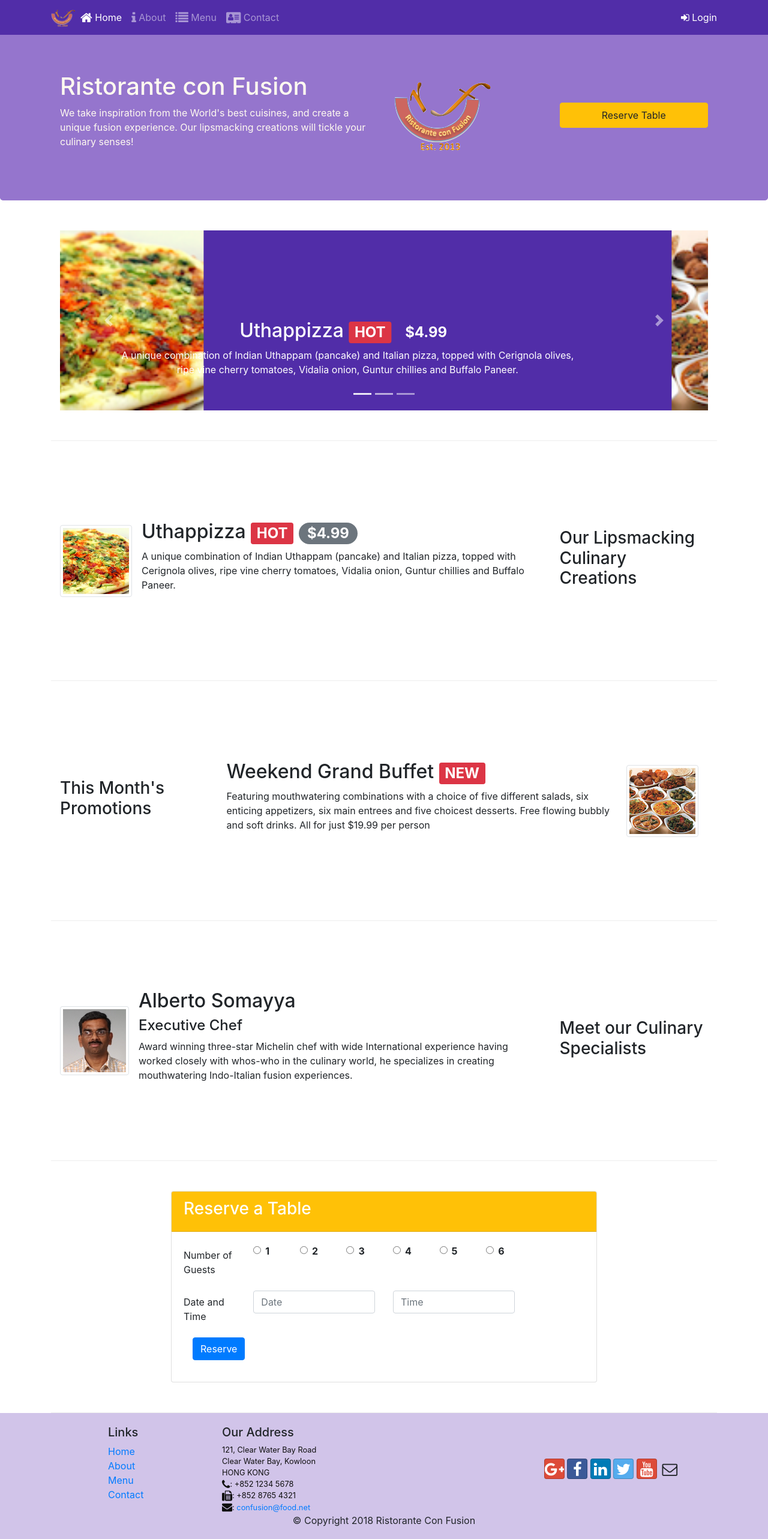
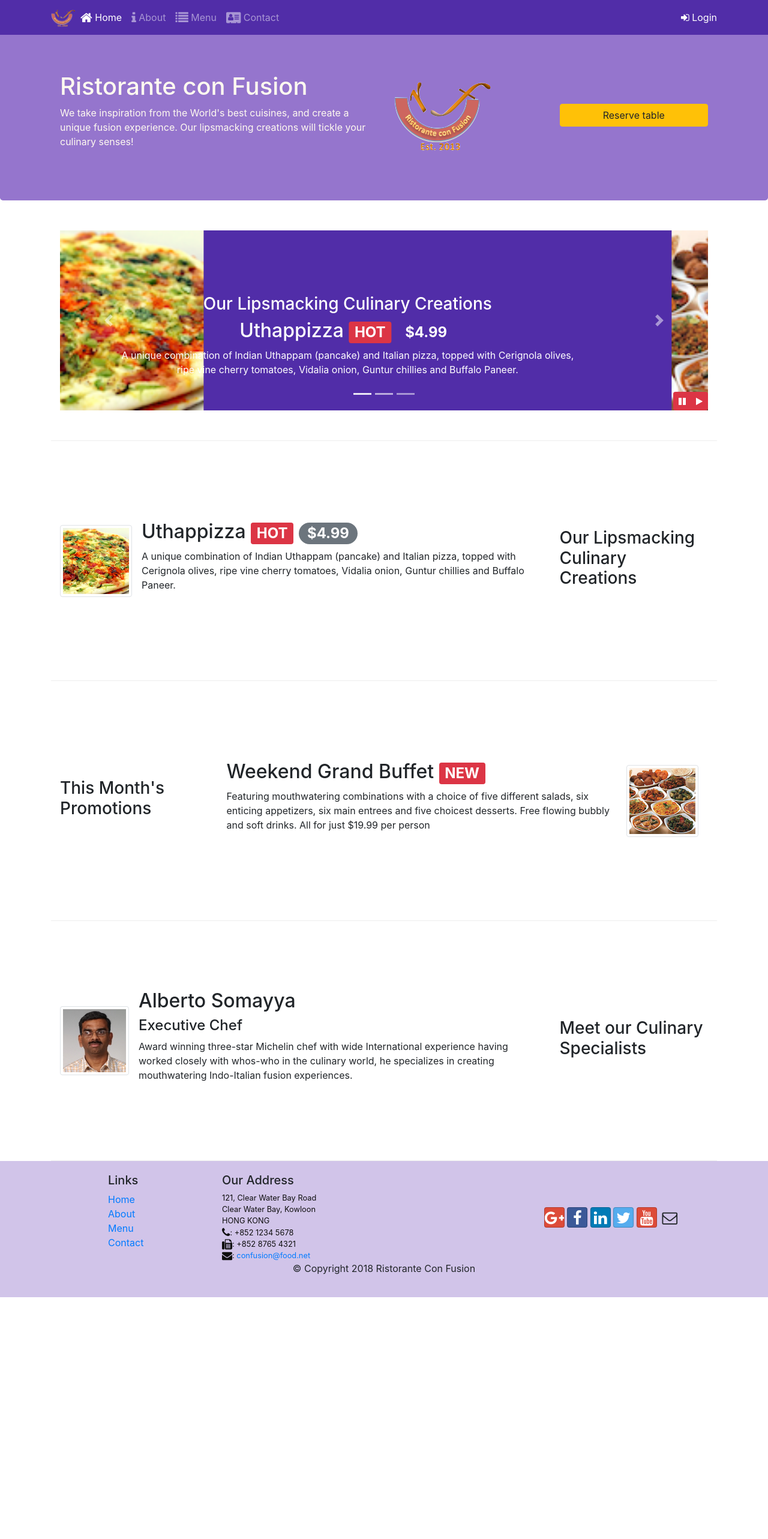
Before and after one commit to Jeremiahiro/coursera-full-stack, a website: page index.html in a window 1280 px wide. Shown: the whole page at 60% size. After the commit the page ends 2162 px from the top, so only its background shows below. Drawn offline with nearby package versions, Linux system fonts and the light colour scheme.

Commit message:
Bootstrap JQuery

```diff
--- a/css/styles.css
+++ b/css/styles.css
@@ -57,3 +57,10 @@ address{
     left: 0;
     min-height: 300px;
 }
+
+#carouselButton {
+    right:0px;
+    position: absolute;
+    bottom: 0px;
+    z-index: 1;
+}
--- a/index.html
+++ b/index.html
@@ -94,9 +94,12 @@
                     <img src="img/logo.png" class="img-fluid">
                 </div>
                 <div class="col-12 col-sm align-self-center">
-                    <a role="button" class="btn btn-block nav-link btn-warning" data-toggle="tooltip" data-html="true"
+                    <a data-toggle="modal" data-target="#reserveModal" role="button" type="button"
+                        class="btn btn-warning btn-block">Reserve table</a>
+
+                    <!-- <a role="button" class="btn btn-block nav-link btn-warning" data-toggle="tooltip" data-html="true"
                         title="Or Call us at  <br><strong>+852 12345678</strong>" data-placement="bottom"
-                        href="#reservation">Reserve Table</a>
+                        href="#reservation">Reserve Table</a> -->
                 </div>
             </div>
         </div>
@@ -110,6 +113,8 @@
                         <div class="carousel-item active">
                             <img class="d-block img-fluid" src="img/uthappizza.png" alt="Uthappizza">
                             <div class="carousel-caption d-none d-md-block">
+                                <h3>Our Lipsmacking Culinary Creations</h3>
+
                                 <h2>Uthappizza <span class="badge badge-danger">HOT</span> <span
                                         class="badge badge-pill badge-default">$4.99</span></h2>
                                 <p class="d-none d-sm-block">
@@ -122,6 +127,8 @@
                         <div class="carousel-item">
                             <img class="d-block img-fluid" src="img/buffet.png" alt="Buffet">
                             <div class="carousel-caption d-none d-md-block">
+                                <h3>This Month's Promotions</h3>
+
                                 <h2>
                                     Weekend Grand Buffet <span class="badge badge-danger">NEW</span>
                                 </h2>
@@ -135,6 +142,8 @@
                         <div class="carousel-item">
                             <img class="d-block img-fluid" src="img/alberto.png" alt="Alberto">
                             <div class="carousel-caption d-none d-md-block">
+                                <h3>Meet our Culinary Specialists</h3>
+
                                 <h2>
                                     Alberto Somayya
                                 </h2>
@@ -158,6 +167,14 @@
                     <a class="carousel-control-next" href="#mycarousel" role="button" data-slide="next">
                         <span class="carousel-control-next-icon"></span>
                     </a>
+                    <div class="btn-group" id="carouselButton">
+                        <button class="btn btn-danger btn-sm" id="carousel-pause">
+                            <span class="fa fa-pause"></span>
+                        </button>
+                        <button class="btn btn-danger btn-sm" id="carousel-play">
+                            <span class="fa fa-play"></span>
+                        </button>
+                    </div>
                 </div>
 
             </div>
@@ -235,15 +252,16 @@
             </div>
         </div>
 
-        <div class="row row-content align-items-center" id="reservation">
-            <div class="col-12 col-md-8 mx-auto">
-                <div class="card ">
-                    <div class="card-header bg-warning">
-                        <h3 class="text-white">Reserve a Table</h3>
+        <div id="reserveModal" class="modal fade" role="dialog">
+            <div class="modal-dialog modal-lg">
+                <!-- Modal content-->
+                <div class="modal-content">
+                    <div class="modal-header">
+                        <button type="button" class="close" data-dismiss="modal">&times;</button>
+                        <h4 class="modal-title">Reserve a Table</h4>
                     </div>
-                    <div class="card-body">
-                        <div class="">
-                            <form action="" role="form" class="form-horizont">
+                    <div class="modal-body">
+                        <form class="form-horizontal" role="form">
                             <div class="form-group row">
                                 <label for="date" class="col-12 col-md-2 col-form-label">Number of Guests</label>
                                 <div class="col-12 col-md-8">
@@ -305,6 +323,23 @@
                                     </div>
                                 </div>
                             </div>
+
+                            <div class="form-group row">
+                                <label class="col-sm-2 control-label">Section</label>
+                                <div class="col-sm-5">
+                                    <div class="btn-group" data-toggle="buttons">
+                                        <label class="btn btn-success active">
+                                            <input type="radio" name="section" id="section-non-sm" autocomplete="off"
+                                                checked>Non-smoking
+                                        </label>
+                                        <label class="btn btn-danger">
+                                            <input type="radio" name="section" id="section-sm"
+                                                autocomplete="off">Smoking
+                                        </label>
+                                    </div>
+                                </div>
+                            </div>
+
                             <div class="form-group row">
                                 <label for="date" class="col-12 col-md-2 col-form-label">Date and Time</label>
                                 <div class="col-12 col-md-8">
@@ -320,9 +355,13 @@
                                     </div>
                                 </div>
                             </div>
+
                             <div class="form-group">
                                 <div class="col-sm-offset-2 col-sm-10">
-                                        <button type="submit" class="btn btn-primary">Reserve</button>
+                                    <button type="submit" class="btn btn-primary"><strong>Reserve</strong></button>
+                                    <button type="button" class="btn btn-danger"
+                                        data-dismiss="modal"><strong>Cancel</strong>
+                                    </button>
                                 </div>
                             </div>
                         </form>
@@ -330,7 +369,7 @@
                 </div>
             </div>
         </div>
-        </div>
+
     </div>
 
     <footer class="footer">
@@ -385,12 +424,20 @@
     <script src="node_modules/jquery/dist/jquery.slim.min.js"></script>
     <script src="node_modules/popper.js/dist/umd/popper.min.js"></script>
     <script src="node_modules/bootstrap/dist/js/bootstrap.min.js"></script>
-
     <script>
         $(document).ready(function () {
-            $('[data-toggle="tooltip"]').tooltip();
+            $("#mycarousel").carousel({
+                interval: 2000
+            });
+            $("#carousel-pause").click(function () {
+                $("#mycarousel").carousel('pause');
+            });
+            $("#carousel-play").click(function () {
+                $("#mycarousel").carousel('cycle');
+            });
         });
     </script>
+
 </body>
 
 </html>
```
Also changed, not shown: 5 other files. Lines whose indentation alone changed are shown as unchanged.
